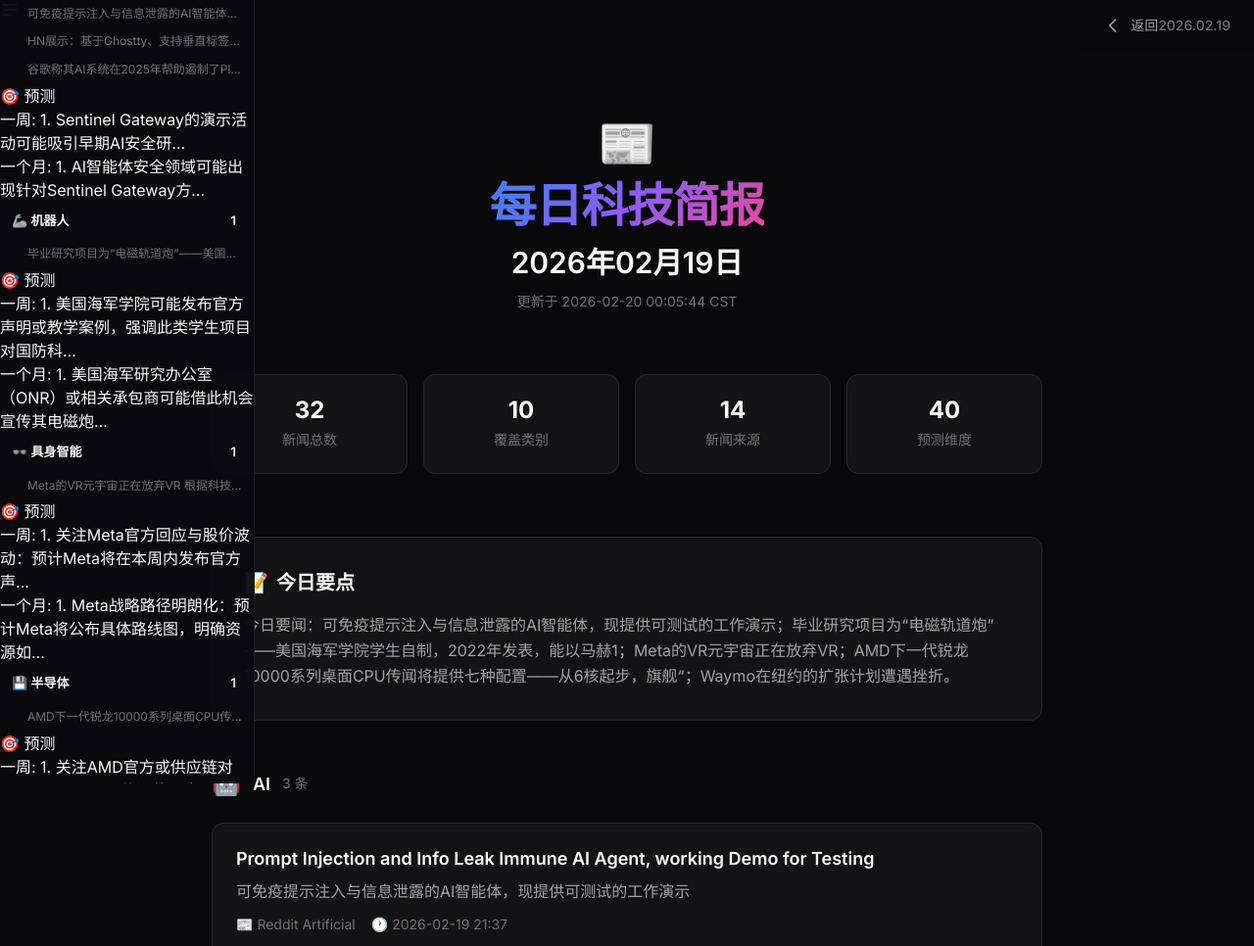
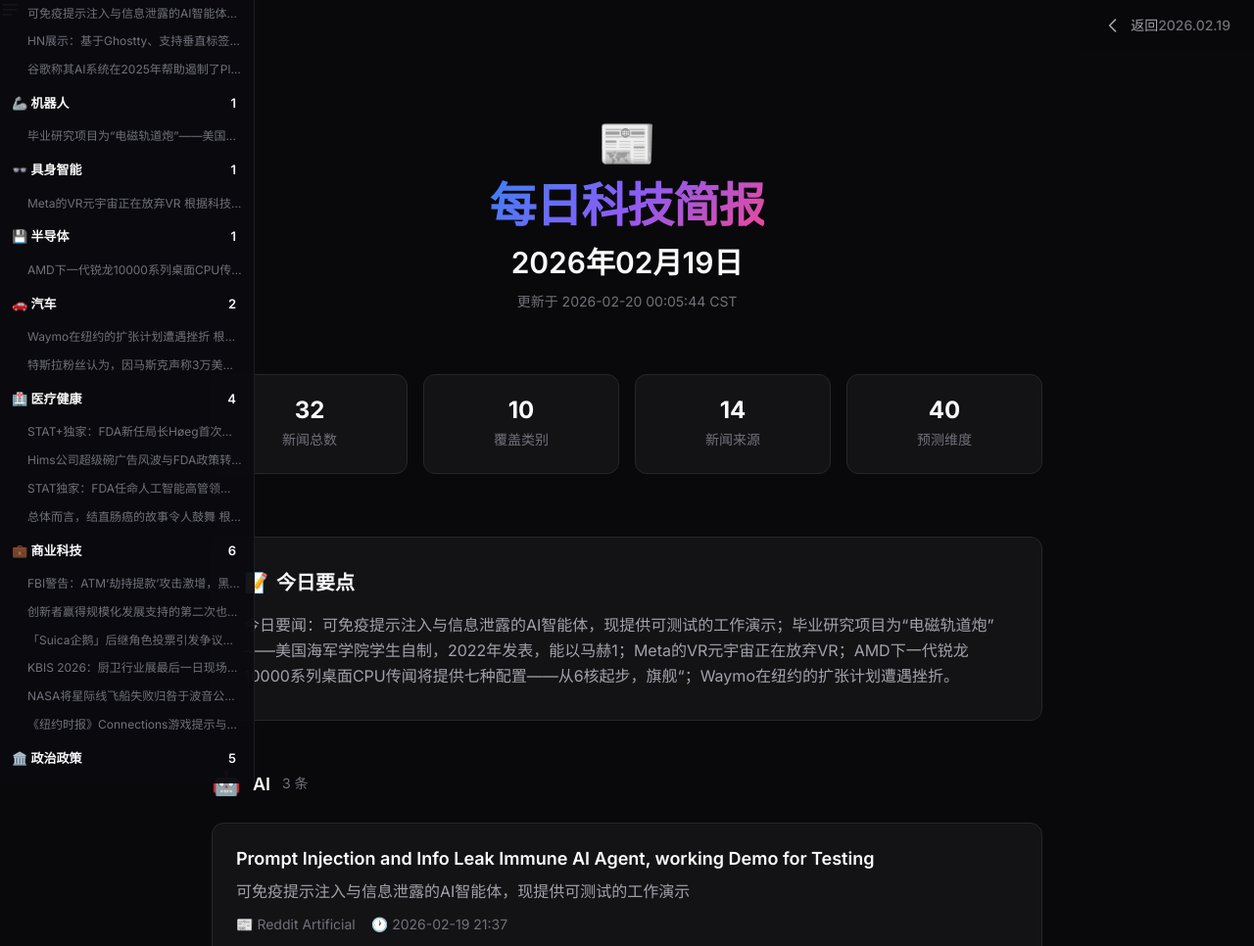
Before and after one commit to Luffy-D-Monkey666/feishu-brief-news, a Flask app: page /briefing/20260219 in a window 1280 px wide. Shown: the top 966 px of the page at 98% size. Run offline with Flask 3, Linux system fonts and the light colour scheme; some libraries are stand-ins or nearby versions.

Commit message:
fix: 移除目录中的预测内容，只保留标题+摘要两行

```diff
--- a/web/templates/briefing.html
+++ b/web/templates/briefing.html
@@ -158,27 +158,6 @@
   }
   .toc-article.reading::before { background: var(--accent, #a78bfa); }
 
-  /* 分类预测条目 */
-  .toc-category-prediction {
-    padding: 6px 16px 6px 38px;
-    font-size: 10px;
-    line-height: 1.4;
-    color: rgba(250,204,21,0.7);
-    background: rgba(250,204,21,0.05);
-    border-left: 2px solid transparent;
-    margin: 4px 0;
-  }
-  .toc-category-prediction-label {
-    font-weight: 500;
-    color: rgba(250,204,21,0.85);
-    margin-bottom: 2px;
-  }
-  .toc-category-prediction-text {
-    white-space: nowrap;
-    overflow: hidden;
-    text-overflow: ellipsis;
-  }
-
   /* 进度条 */
   .toc-progress {
     position: fixed;
@@ -316,17 +295,6 @@
         <span class="toc-article-summary">{{ article.summary_zh[:50] if article.summary_zh else '' }}{% if article.summary_zh and article.summary_zh|length > 50 %}…{% endif %}</span>
       </a>
       {% endfor %}
-      {% if briefing.get('predictions') %}
-      {% set category_predictions = briefing.predictions | selectattr('category', 'equalto', category) | list %}
-      {% if category_predictions %}
-      <div class="toc-category-prediction">
-        <div class="toc-category-prediction-label">🎯 预测</div>
-        {% for pred in category_predictions[:2] %}
-        <div class="toc-category-prediction-text">{{ pred.timeframe_name if pred.timeframe_name else {'week':'一周','month':'一个月','half_year':'半年','year':'一年'}.get(pred.timeframe, pred.timeframe) }}: {{ pred.content[:35] }}{% if pred.content|length > 35 %}…{% endif %}</div>
-        {% endfor %}
-      </div>
-      {% endif %}
-      {% endif %}
     </div>
     {% endfor %}
 
```
